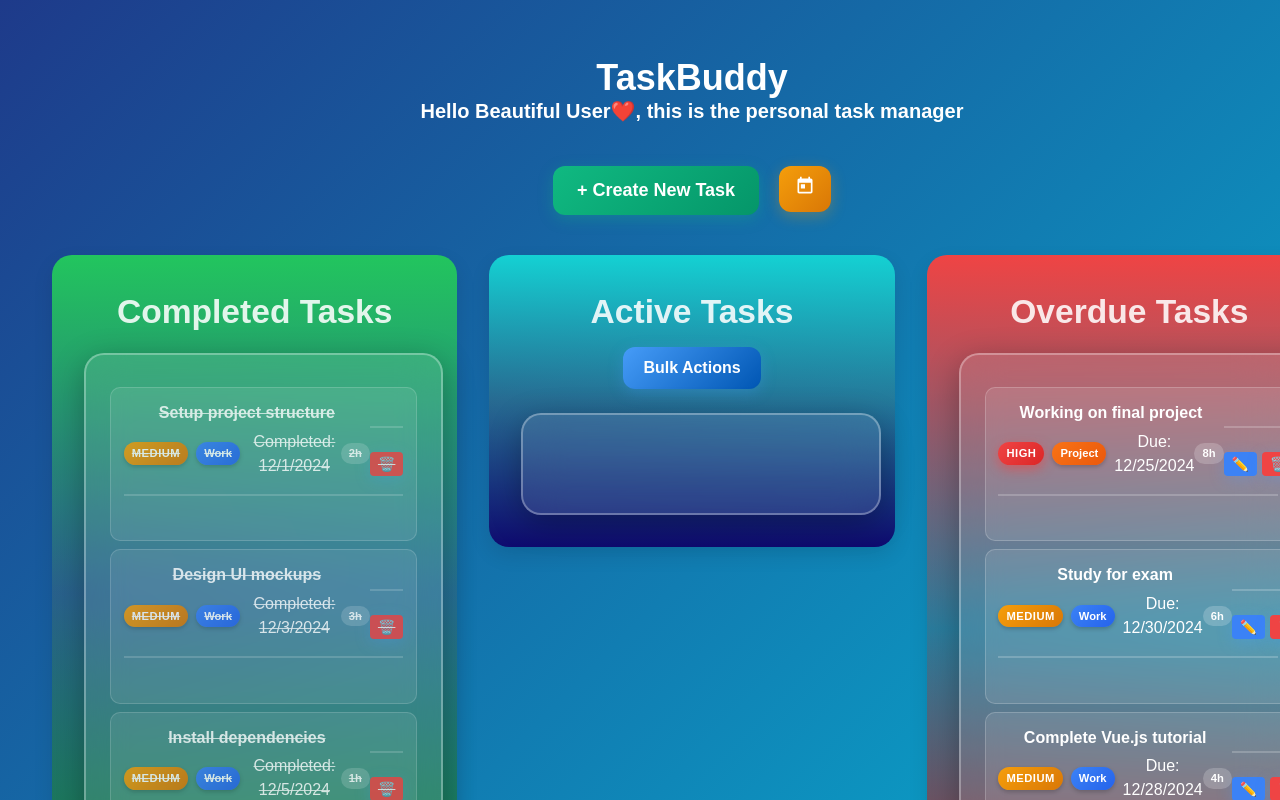
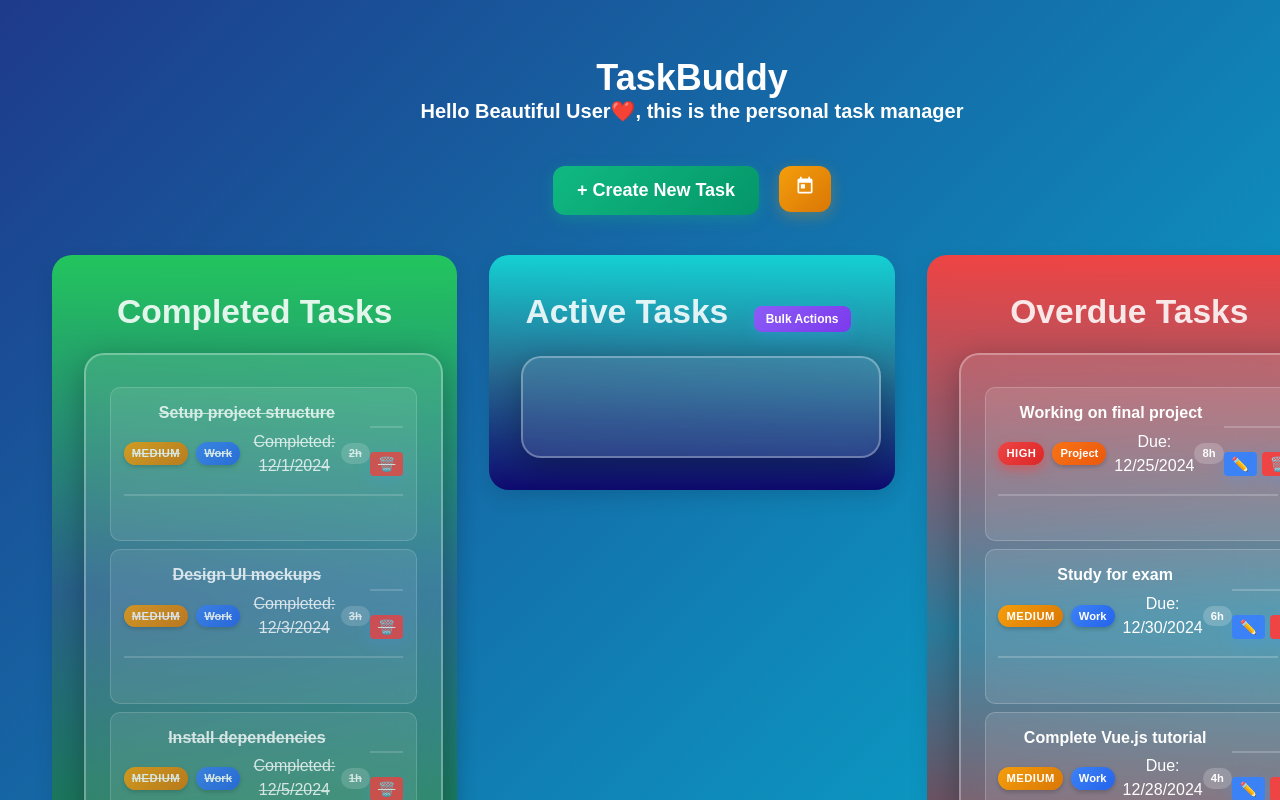
Before and after one commit to Llego-250/Task-Buddy, a Vue app: page / in a window 1280 px wide. Shown: the top 800 px of the page. Built offline with nearby package versions, Linux system fonts and the light colour scheme.

Commit message:
Adding styles for the bulk toggle button

```diff
--- a/src/App.vue
+++ b/src/App.vue
@@ -1486,4 +1486,22 @@ button:active {
   margin: 0;
 }
 
+.bulk-toggle-btn {
+  background: linear-gradient(135deg, #8b5cf6, #7c3aed);
+  color: white;
+  border: none;
+  border-radius: 8px;
+  padding: 6px 12px;
+  font-size: 12px;
+  font-weight: 600;
+  cursor: pointer;
+  margin-left: 1rem;
+  transition: all 0.3s ease;
+}
+
+.bulk-toggle-btn:hover {
+  background: linear-gradient(135deg, #7c3aed, #6d28d9);
+  transform: translateY(-1px);
+}
+
 </style>
```
